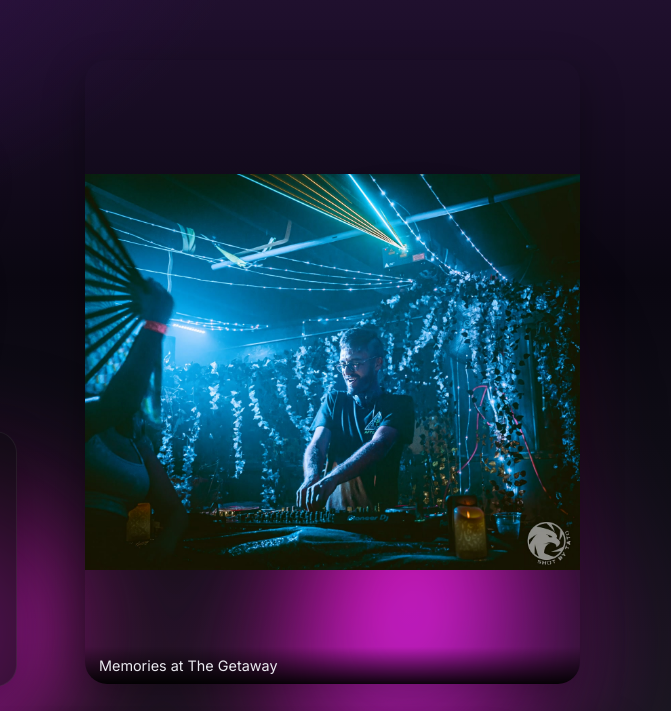
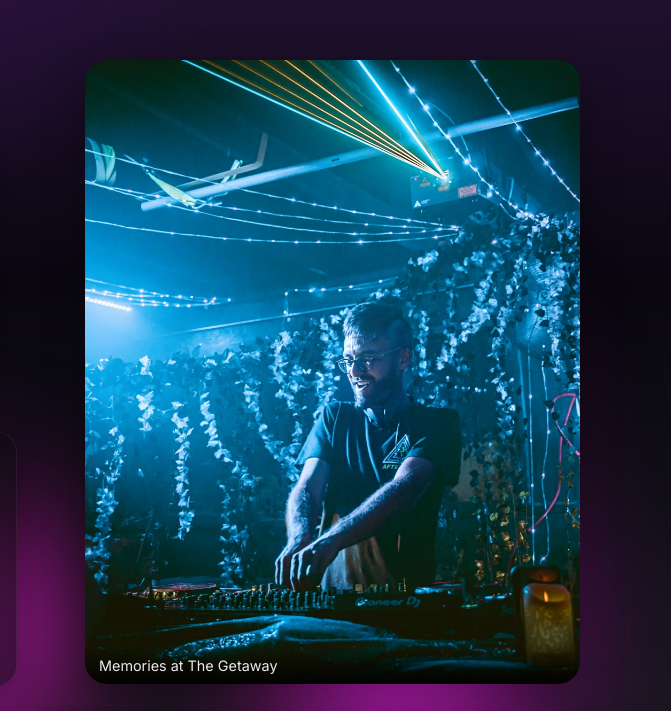
Before and after one commit to Nieman123/justNiemansWebsiteHTML, a plain HTML site: page index.html in a window 1280 px wide. Shown: the top 711 px of the page, 609-1280 px from the left. Drawn offline with Linux system fonts and the light colour scheme; animation ran at ten frames a second.

Commit message:
Fix gallery image border radius and caption overlay

```diff
--- a/css/styles.css
+++ b/css/styles.css
@@ -72,13 +72,14 @@ body{
 /* Gallery: 16:9 main with thumbs below */
 .hero-gallery{ display:grid; grid-template-rows:auto auto; gap:14px; align-self:start; justify-self:end; width:min(960px,100%); }
 .gallery-main{ position:relative; overflow:hidden; border-radius:var(--radius-lg); box-shadow:var(--shadow); height: clamp(420px, 78vh, 820px); background: transparent; }
-.slide-media{ width:100%; height:100%; object-fit:contain; object-position:center; background:transparent; }
+.slide-media{ width:100%; height:100%; object-fit:cover; object-position:center; background:transparent; border-radius:inherit; }
 
 /* Slide layers & transitions for images and video */
 .slide-img, .slide-vid{
   position:absolute; inset:0;
   width:100%; height:100%;
-  object-fit:contain; object-position:center;
+  object-fit:cover; object-position:center;
+  border-radius:inherit;
   opacity:0; transform:translateX(10%);
   transition: transform .45s cubic-bezier(.22,.61,.36,1), opacity .45s cubic-bezier(.22,.61,.36,1);
   background:transparent;
```
